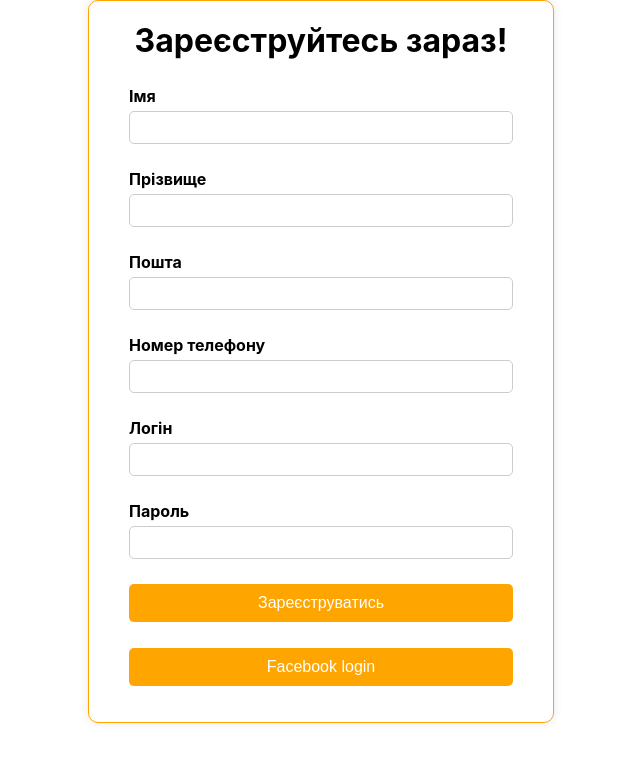
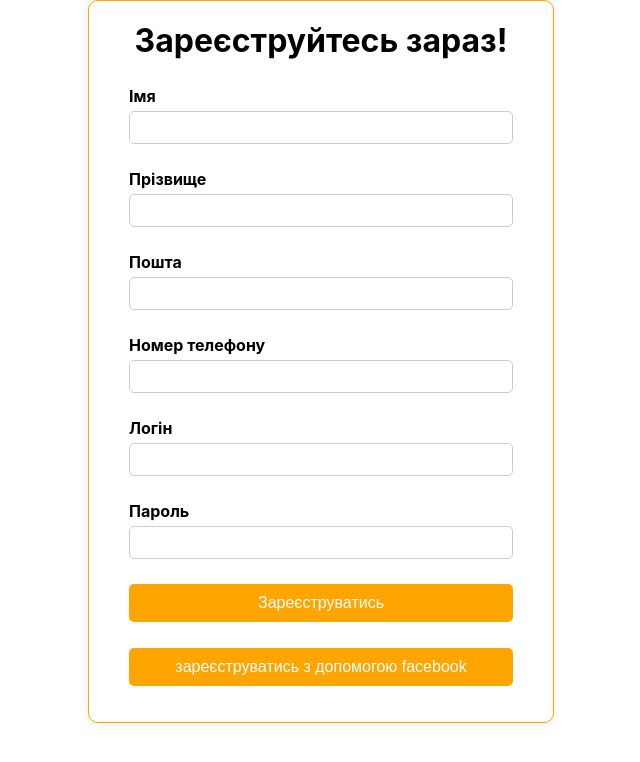
Before and after one commit to bandvov/cars, a React (Create React App) app: page /auth/registration in a window 1280 px wide. Shown: the top 762 px of the page, without its empty margins (319-959 px from the left). Built offline with nearby package versions, Linux system fonts and the light colour scheme.

Commit message:
change title

```diff
--- a/src/components/modals/FacebookButton.js
+++ b/src/components/modals/FacebookButton.js
@@ -5,7 +5,11 @@ function FacebookButton() {
   useEffect(() => {
     console.log(process.env.REACT_APP_FACEBOOK_APP_ID);
   }, []);
-  return <button onClick={loginFacebook}>Facebook login</button>;
+  return (
+    <button onClick={loginFacebook}>
+      зареєструватись з допомогою facebook
+    </button>
+  );
 }
 
 export default FacebookButton;
```
